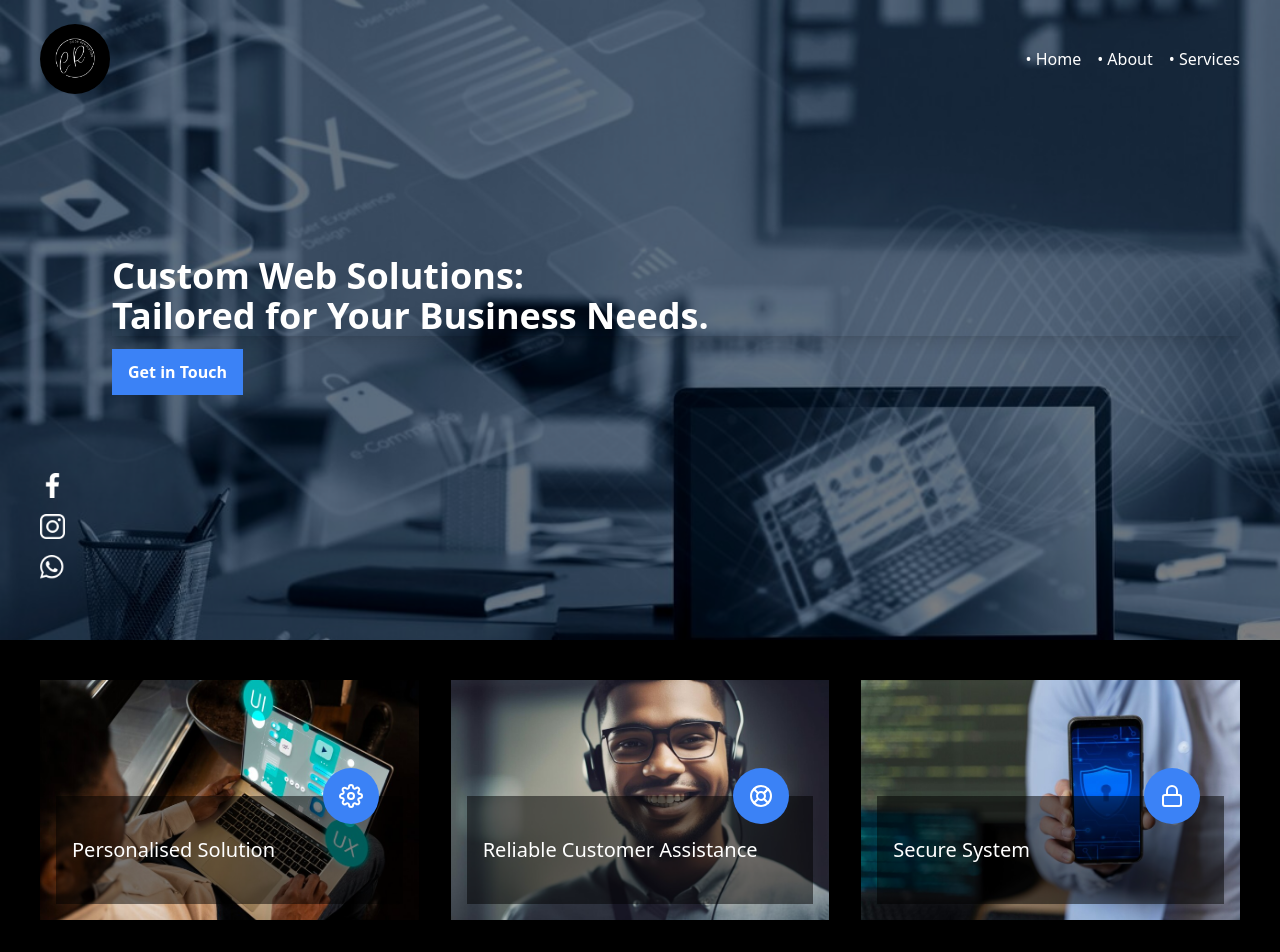
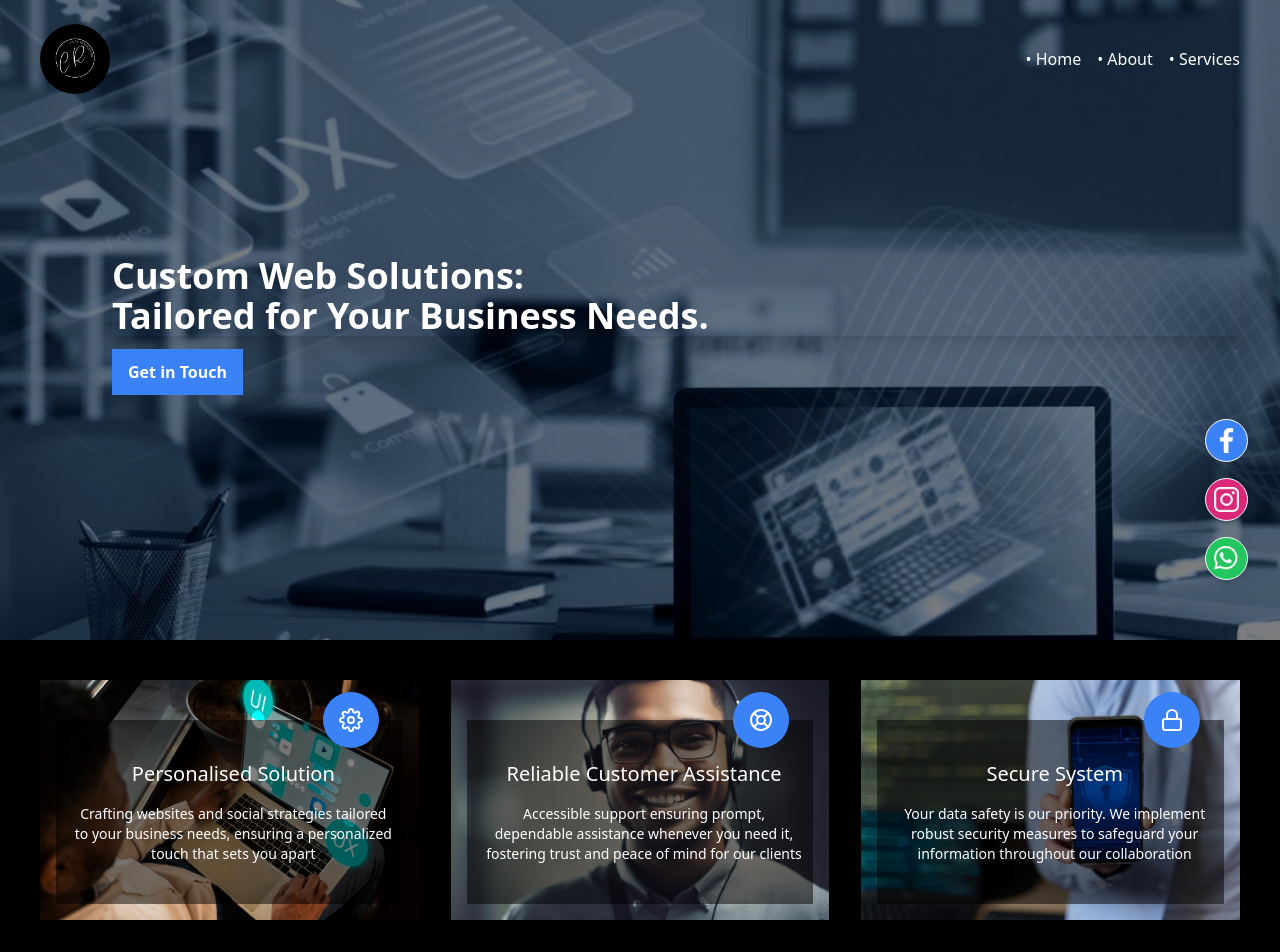
Before and after one commit to iamemmy/coderevorevamp, a Next.js app: page / in a window 1280 px wide. Shown: the top 952 px of the page. Built offline with nearby package versions, Linux system fonts and the light colour scheme.

Commit message:
Minor changes
- Minor changes

```diff
--- a/components/ReviewSlider.jsx
+++ b/components/ReviewSlider.jsx
@@ -33,7 +33,7 @@ const ReviewsSlider = ({ reviews }) => {
   return (
     <Slider {...settings}>
       {reviews.map((review, index) => (
-        <div key={index} className="review text-white py-4 px-4 border border-gray-600 rounded-2xl">
+        <div key={index} className="review text-white py-4 px-4 border-t border-b border-gray-600">
           <p className="review-text text-white mb-4 text-sm lg:text-base text-center">&quot;{review.text}&quot;</p>
           <p className="review-author text-gray-300 text-center text-sm lg:text-base">- {review.author} (<span className='text-yellow-500 italic text-xs lg:text-sm'>{review.role}</span>)</p>
         </div>
--- a/pages/index.js
+++ b/pages/index.js
@@ -20,9 +20,9 @@ export default function Index() {
 
   const images = ['/icon-6.jpg', '/icon-5.jpg', '/icon-8.jpg'];
   const dataAttribute = [
-    { text: "Personalised Solution", icon: <Settings /> },
-    { text: "Reliable Customer Assistance", icon: <LifeBuoy /> },
-    { text: "Secure System", icon: <Lock /> }
+    { text: "Personalised Solution", extra: "Crafting websites and social strategies tailored to your business needs, ensuring a personalized touch that sets you apart", icon: <Settings /> },
+    { text: "Reliable Customer Assistance", extra: "Accessible support ensuring prompt, dependable assistance whenever you need it, fostering trust and peace of mind for our clients", icon: <LifeBuoy /> },
+    { text: "Secure System", extra: "Your data safety is our priority. We implement robust security measures to safeguard your information throughout our collaboration", icon: <Lock /> }
   ];
 
   const services = [
@@ -98,10 +98,10 @@ export default function Index() {
           <Link href={'https://wa.link/teo1p3'} className="font-bold text-white bg-blue-500 py-3 px-4 w-[fit-content] cursor-pointer hover:bg-blue-400">Get in Touch</Link>
         </div>
 
-        <div className='z-50 absolute bottom-4 right-4 lg:right-auto lg:left-10 lg:bottom-[7.5vh] flex flex-col space-y-4'>
-          <Link href={'https://bit.ly/4aKwSVG'}><Image src={'/icon-1.png'}  height={25} width={25} alt='image'/></Link>
-          <Link href={'https://www.instagram.com/coderevo/'}><Image src={'/icon-2.png'}  height={25} width={25} alt='image'/></Link>
-          <Link href={'https://wa.link/teo1p3'}><Image src={'/icon-3.png'}  height={25} width={25} alt='image'/></Link>
+        <div className='z-50 fixed lg:absolute bottom-6 right-4 lg:right-8 lg:bottom-[7.5vh] flex flex-col space-y-2 lg:space-y-4'>
+          <Link href={'https://bit.ly/4aKwSVG'} className='bg-blue-500 border border-white rounded-full p-2 shadow-md'><Image src={'/icon-1.png'}  height={25} width={25} alt='image'/></Link>
+          <Link href={'https://www.instagram.com/coderevo/'} className='bg-pink-600 border border-white rounded-full p-2 shadow-md'><Image src={'/icon-2.png'}  height={25} width={25} alt='image'/></Link>
+          <Link href={'https://wa.link/teo1p3'} className='bg-green-500 border border-white rounded-full p-2 shadow-md'><Image src={'/icon-3.png'}  height={25} width={25} alt='image'/></Link>
         </div>
 
       </div>
@@ -120,14 +120,15 @@ export default function Index() {
         {images.map((imageUrl, index) => (
           <div key={index} className="flex-1 m-4">
             <div
-              className="bg-cover bg-center h-40 lg:h-60 flex items-end relative"
+              className="bg-cover bg-center h-56 lg:h-60 flex items-end relative"
               style={{ backgroundImage: `url(${imageUrl})` }}
             >
               <div className="bg-black bg-opacity-50 px-2 py-10 absolute bottom-4 left-4 right-4">
                 <div className='relative'>
-                  <div className="flex items-center space-x-2">
+                  <div className="flex flex-col items-center space-x-2">
                     <p className='absolute right-4 top-[-68px] bg-blue-500 text-white p-4 rounded-full'>{dataAttribute[index].icon}</p>
-                    <p className="text-white text-lg lg:text-xl font-medium">{dataAttribute[index].text}</p>
+                    <p className="text-white text-lg lg:text-xl font-medium mb-4">{dataAttribute[index].text}</p>
+                    <p className="text-white text-xs lg:text-sm text-center font-medium">{dataAttribute[index].extra}</p>
                   </div>
                 </div>
               </div>
```
